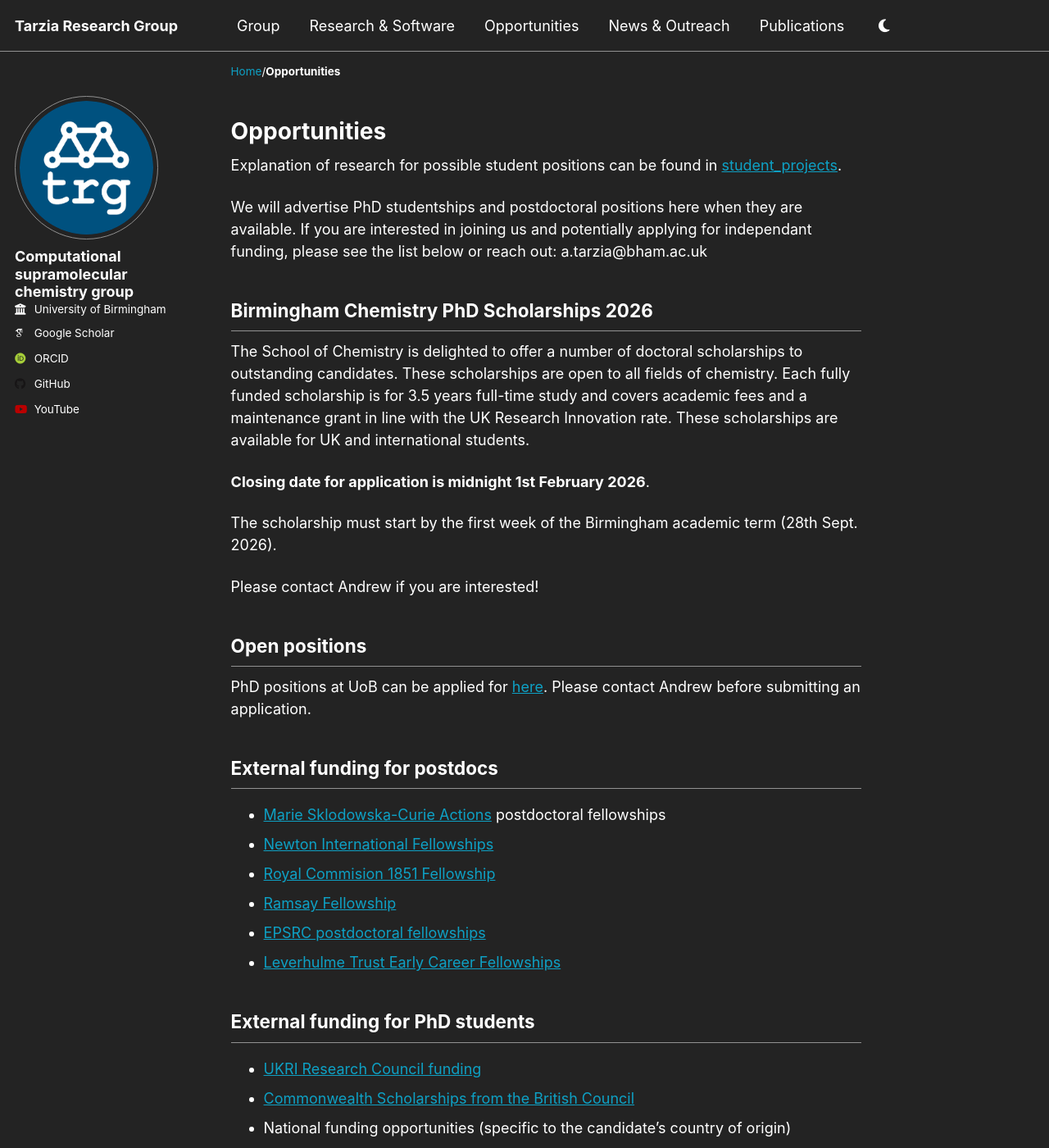
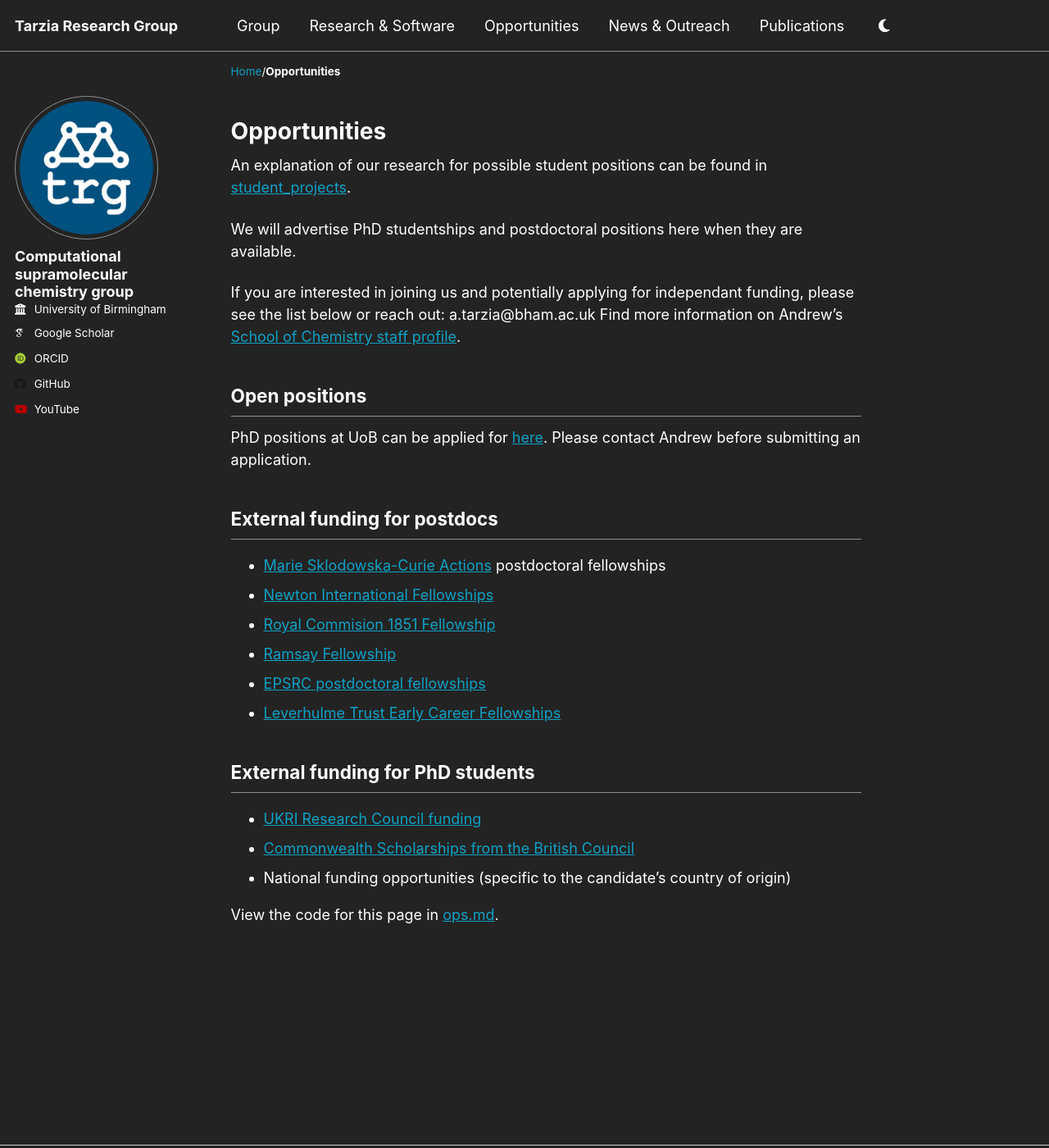
Before and after one commit to TarziaResearchGroup/TarziaResearchGroup.github.io, a Jekyll site: the page built from _pages/ops.md, in a window 1280 px wide and 1400 px high. Shown: the whole window at 82% size. Built offline with Jekyll 4.4.1, drawn with Linux system fonts in a browser that asks for light colours; some web fonts are replaced; a script that is not in the unit is left out; some of the changed text lies outside the part shown.

Commit message:
Refine opportunities page content and links
Updated text for clarity and added links to resources.

```diff
--- a/_pages/ops.md
+++ b/_pages/ops.md
@@ -4,10 +4,14 @@ title: "Opportunities"
 author_profile: true
 ---
 
-Explanation of research for possible student positions can be found in [student_projects](/student_projects/).
+An explanation of our research for possible student positions can be found in [student_projects](/student_projects/).
 
-We will advertise PhD studentships and postdoctoral positions here when they are available. If you are interested in joining us and potentially applying for independant funding, please see the list below or reach out: a.tarzia@bham.ac.uk
+We will advertise PhD studentships and postdoctoral positions here when they are available.
 
+If you are interested in joining us and potentially applying for independant funding, please see the list below or reach out: a.tarzia@bham.ac.uk
+Find more information on Andrew's [School of Chemistry staff profile](https://www.birmingham.ac.uk/staff/profiles/chemistry/tarzia-andrew).
+
+<!---
 ## Birmingham Chemistry PhD Scholarships 2026
 
 The School of Chemistry is delighted to offer a number of doctoral scholarships to outstanding candidates.
@@ -18,7 +22,7 @@ These scholarships are open to all fields of chemistry. Each fully funded schola
 The scholarship must start by the first week of the Birmingham academic term (28th Sept. 2026).
 
 Please contact Andrew if you are interested!
-
+-->
 
 ## Open positions
 
@@ -40,5 +44,6 @@ PhD positions at UoB can be applied for [here](https://www.birmingham.ac.uk/stud
 - National funding opportunities (specific to the candidate's country of origin)
 
 
-If you are interested, please reach out and we can support an application!
-Find more information on Andrew's [School of Chemistry staff profile](https://www.birmingham.ac.uk/staff/profiles/chemistry/tarzia-andrew).
+
+
+View the code for this page in [ops.md](https://github.com/TarziaResearchGroup/TarziaResearchGroup.github.io/tree/master/_pages).
```
